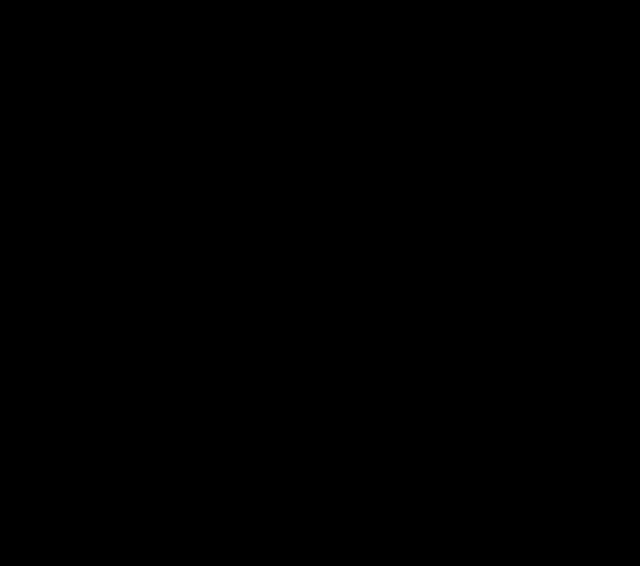
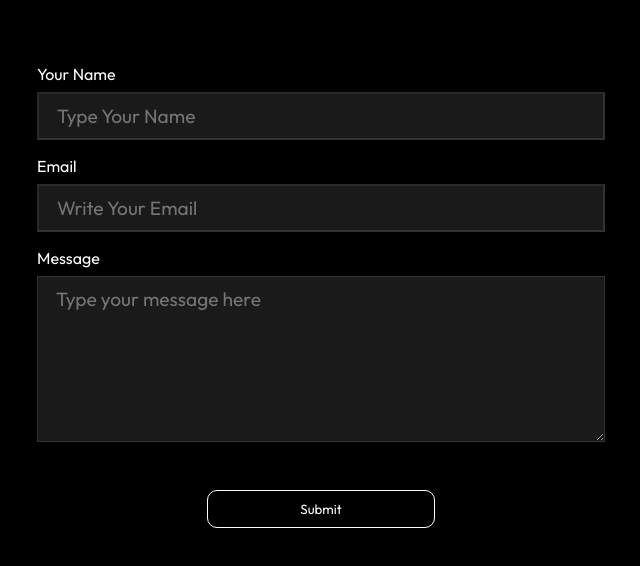
Before and after one commit to alemba-21/surf_africa-adventures, a React (Create React App) app: page /Contact in a window 1280 px wide. Before the commit this address had no page. Shown: the top 566 px of the page, without its empty margins (319-959 px from the left). Built offline with nearby package versions, Linux system fonts and the light colour scheme.

Commit message:
done with linking the contact form with buttons

```diff
--- a/src/App.js
+++ b/src/App.js
@@ -4,6 +4,7 @@
 import Adventures from "./Links/Adventures";
 import Booking from "./Links/Booking";
 import Home from "./Links/Home";
+import Contact from "./Links/Contact";
 
 
 function App() {
@@ -12,6 +13,7 @@
         <Route path="/" element={<Home />} />
         <Route path="/Adventures" element={<Adventures />} />
         <Route path="/Booking" element={<Booking />} />
+        <Route path="/Contact" element={<Contact />} />
     </Routes>
   );
 }
--- a/src/Links/Booking.js
+++ b/src/Links/Booking.js
@@ -1,6 +1,5 @@
 import React from 'react'
 import Navbar from '../components/Navbar';
-import Form from '../components/Form';
 import HeroImg2 from '../components/HeroImg2';
 import Packages from '../components/Packages';
 
@@ -11,7 +10,6 @@
       <Navbar />
       <HeroImg2 heading="Welcome" text="We feel honoured and pleased that you have liked our offers and we would love to serve you today. So, let us take you through on our Booking process."/>
       <Packages />
-      <Form />
     </div>
   )
 }
--- /dev/null
+++ b/src/Links/Contact.js
@@ -0,0 +1,12 @@
+import React from 'react'
+import Form from '../components/Form'
+
+const Contact = () => {
+  return (
+    <div>
+        <Form />
+    </div>
+  )
+}
+
+export default Contact
--- a/src/Links/Home.js
+++ b/src/Links/Home.js
@@ -3,6 +3,7 @@
 import HeroImg from '../components/HeroImg';
 import HeroImg2 from '../components/HeroImg2';
 import Footer from '../components/Footer';
+
 
 const Home = () => {
   return (
--- a/src/components/Packages.js
+++ b/src/components/Packages.js
@@ -3,7 +3,8 @@
 import React from 'react'
 import { Link } from "react-router-dom"
 
-const Packages = (Forms) => {
+
+const Packages = () => {
   return (
     <div className="Packages">
         <div className="card-container">
@@ -16,7 +17,7 @@
                 <p>- Louge -</p>
                 <p>- Food -</p>
                 <p>- Fun Activities -</p>
-                <Link to="Forms" className="btn-1">Book Now</Link>
+                <Link to="/Contact" className="btn-1">Book Now</Link>
             </div>
             <div className="kir">
                 <h3>Gold</h3>
@@ -27,7 +28,7 @@
                 <p>- Louge -</p>
                 <p>- Food -</p>
                 <p>- Fun Activities -</p>
-                <Link to="/Forms" className="btn-1">Book Now</Link>
+                <Link to="/Contact" className="btn-1">Book Now</Link>
             </div>
             <div className="kir">
                 <h3>Diamond</h3>
@@ -38,7 +39,7 @@
                 <p>- Louge -</p>
                 <p>- Food -</p>
                 <p>- Fun Activities -</p>
-                <Link to="/Forms" className="btn-1">Book Now</Link>
+                <Link to="/Contact" className="btn-1">Book Now</Link>
             </div>
         </div>
     </div>
```
